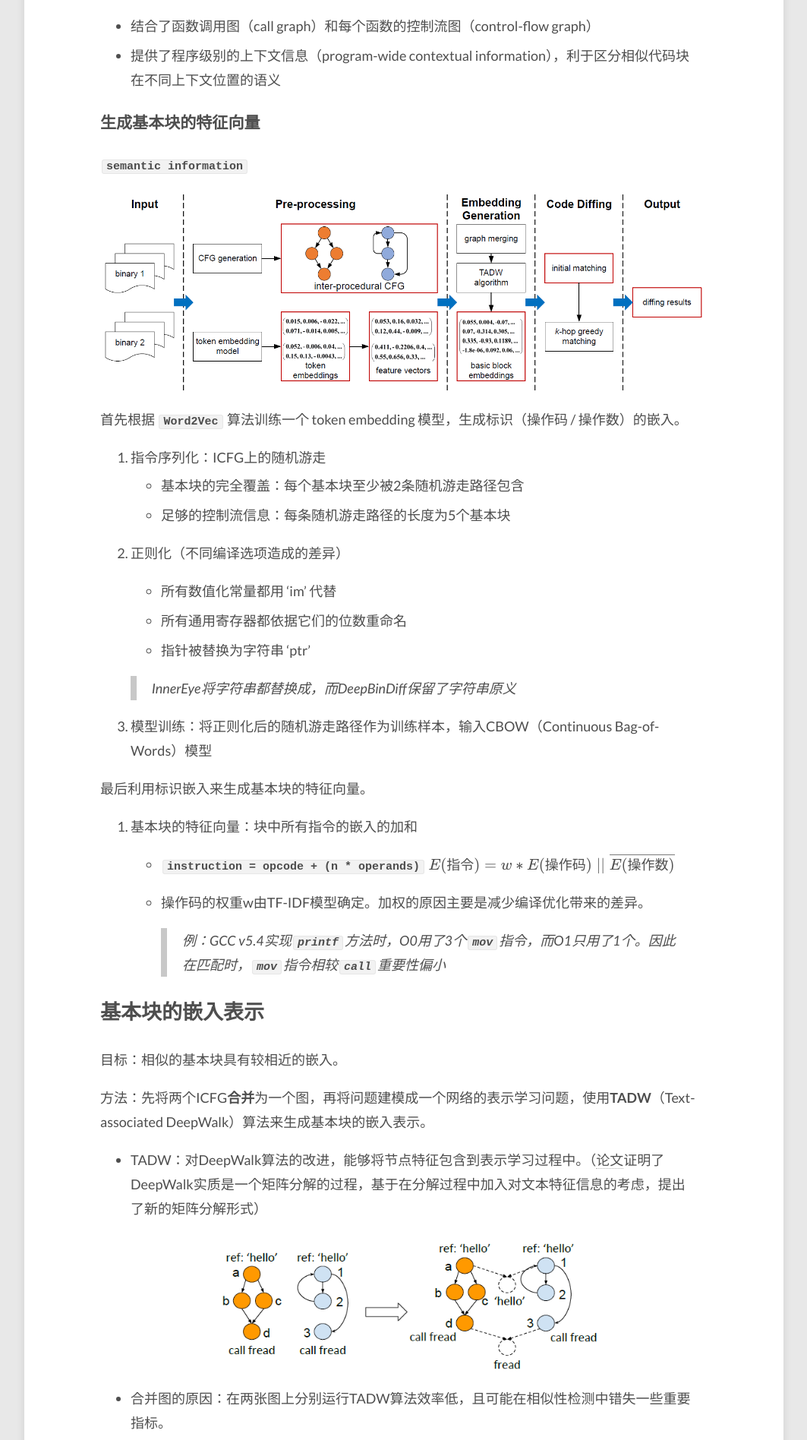
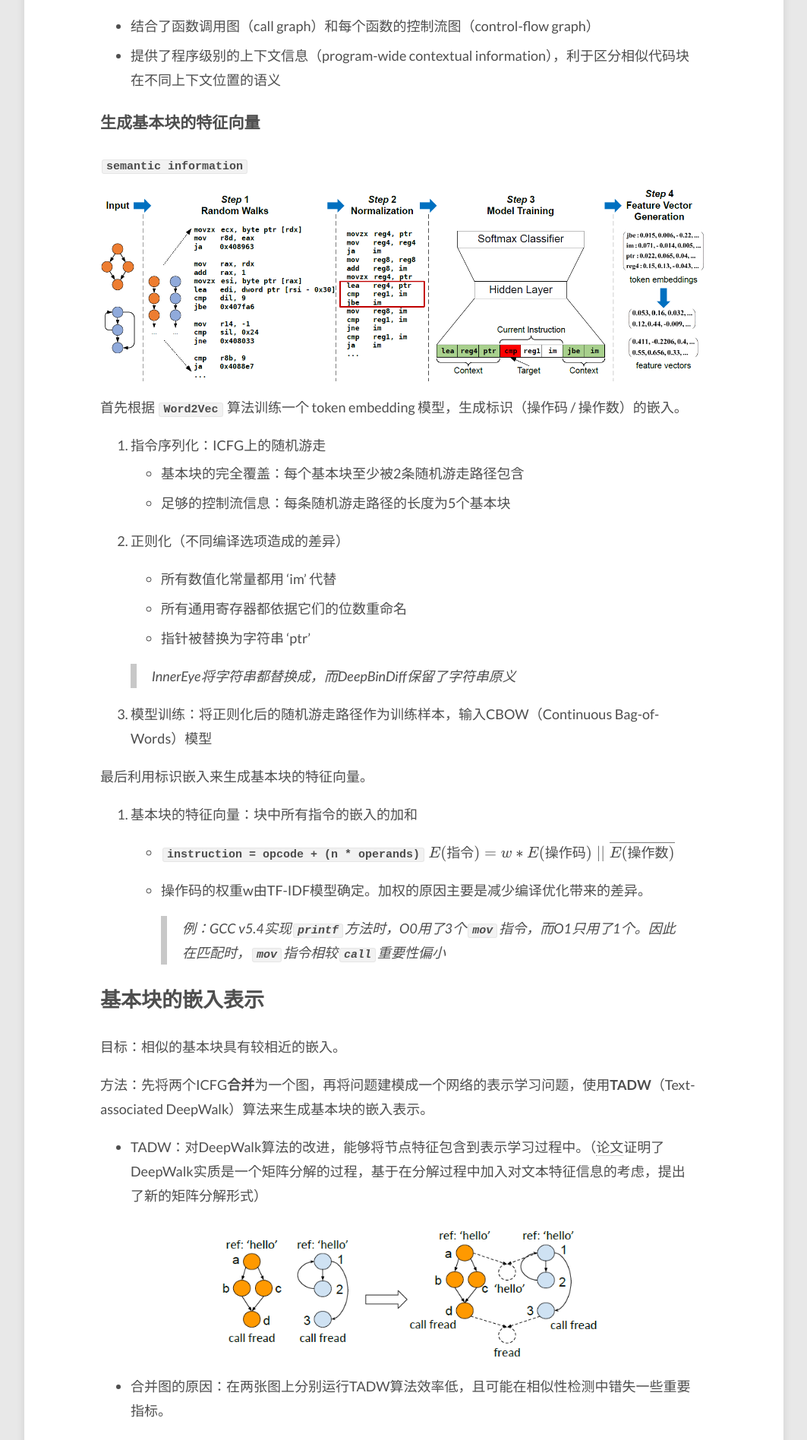
Before and after one commit to E0HYL/BLOG-OF-E0, a Jekyll site: the page built from _posts/2020-03-25-DeepBinDiff.md, in a window 1280 px wide. Shown: the part 2576-4472 px from the top of the page at 76% size, without its empty margins (108-1171 px from the left). Built offline with Jekyll 4.4.1, drawn with Linux system fonts in a browser that asks for light colours; nearby versions of some CDN libraries; formulas are drawn with MathJax 3; comment, search, counter and statistics services are not loaded.

Commit message:
replace pic

```diff
--- a/_posts/2020-03-25-DeepBinDiff.md
+++ b/_posts/2020-03-25-DeepBinDiff.md
@@ -77,7 +77,7 @@ inter-procedural CFG：程序间控制流图
 
 `semantic information`
 
-<img src="../images/DeepBinDiff.PNG"  />
+<img src="../images/BasicBlockVector.PNG"  />
 
 首先根据 `Word2Vec` 算法训练一个 token embedding 模型，生成标识（操作码 / 操作数）的嵌入。
 
```
